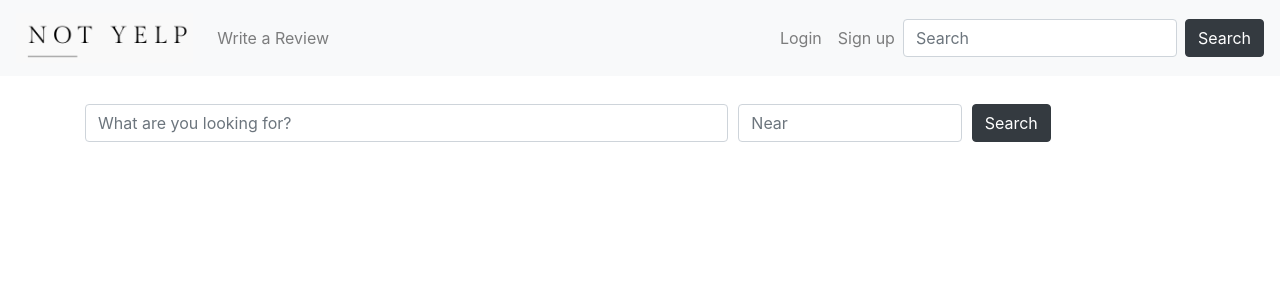
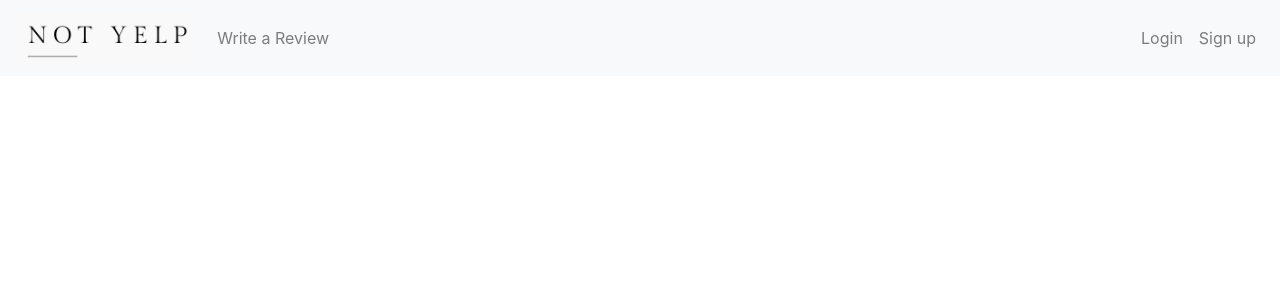
Before and after one commit to reaganogrady/mynearbyplaces, a React (Create React App) app: page /#/home in a window 1280 px wide. Shown: the top 300 px of the page. Built offline with nearby package versions, Linux system fonts and the light colour scheme.

Commit message:
And app.js

```diff
--- a/src/App.js
+++ b/src/App.js
@@ -15,23 +15,20 @@ function App() {
     <Container>
     <HashRouter>
       <Switch>
-        <Route path ="/home" component= { Home } />
+        <Route exact path ="/" component= { Home } />
         <Route path ="/login" component= { Login } />
         <Route path ="/signup" component= { SignUp } />
       </Switch>
     </HashRouter>
 
     <Navbar fixed="top" expand="lg" bg="light" variant="light">
-        <Navbar.Brand>  <a href="#home"><img src={logo} alt="logo" height="50px"/></a></Navbar.Brand>
+        <Navbar.Brand>  <a href="mynearbyplaces/"><img src={logo} alt="logo" height="50px"/></a></Navbar.Brand>
         <Nav><Nav.Link href='#review'> Write a Review</Nav.Link></Nav>
         <Nav className="ml-auto">
           {/* If logged in { show logout button}*/}
           <Nav.Link href="#login"> Login </Nav.Link>
           <Nav.Link href="#signup"> Sign up</Nav.Link>
-          <Form inline>
-              <FormControl type="text" placeholder="Search" className="mr-sm-2" />
-              <Button variant="dark">Search</Button>
-          </Form>
+
         </Nav>
     </Navbar>
 
```
